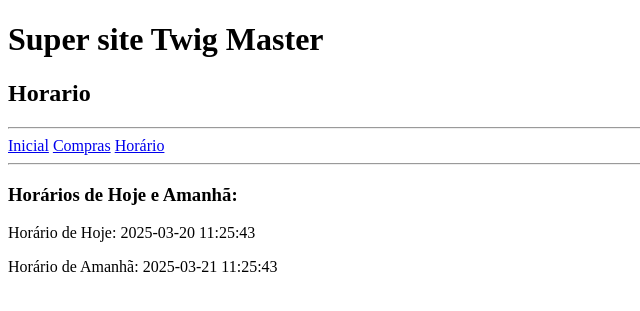
After one commit to Arthur-Sbeghen/3-Info-Twig-2025, a PHP site: page /horario.php in a window 1280 px wide. The commit adds this page. Shown: the top 311 px of the page, without its empty margins (0-640 px from the left). Run offline with PHP 8.4, Linux system fonts and the light colour scheme; some libraries are stand-ins or nearby versions.

Commit message:
Quinto Commit

```diff
--- a/composer.json
+++ b/composer.json
@@ -1,5 +1,6 @@
 {
     "require": {
-        "twig/twig": "^3.20"
+        "twig/twig": "^3.20",
+        "nesbot/carbon": "^3.8"
     }
 }
--- /dev/null
+++ b/horario.php
@@ -0,0 +1,8 @@
+<?php
+require 'twig_carregar.php';
+use Carbon\Carbon;
+echo $twig->render("horario.html", [
+    'titulo'=>'Horario',
+    'today'=>Carbon::now(),
+    'tomorrow'=>Carbon::now()->addDay()
+]);
--- a/templates/_base.html
+++ b/templates/_base.html
@@ -16,6 +16,7 @@
     <hr>
     <a href="index.php">Inicial</a>
     <a href="compras.php">Compras</a>
+    <a href="horario.php">Horário</a>
     <hr>
     {% block conteudo %}{% endblock %}
 </body>
--- /dev/null
+++ b/templates/horario.html
@@ -0,0 +1,8 @@
+{% extends "_base.html" %}
+{% block conteudo %}
+    <h3>Horários de Hoje e Amanhã:</h3>
+    <div>
+    <p>Horário de Hoje: {{today}}</p>
+    <p>Horário de Amanhã: {{tomorrow}}</p>
+    </div>
+{% endblock %}
--- a/twig_carregar.php
+++ b/twig_carregar.php
@@ -1,4 +1,5 @@
 <?php
 require_once 'vendor/autoload.php';
+date_default_timezone_set('America/Sao_Paulo');
 $loader = new \Twig\Loader\FilesystemLoader('./templates');
 $twig = new \Twig\Environment($loader);
```
Also changed, not shown: carbon_ex.php (added, +12 -0 lines), 1 other file.
